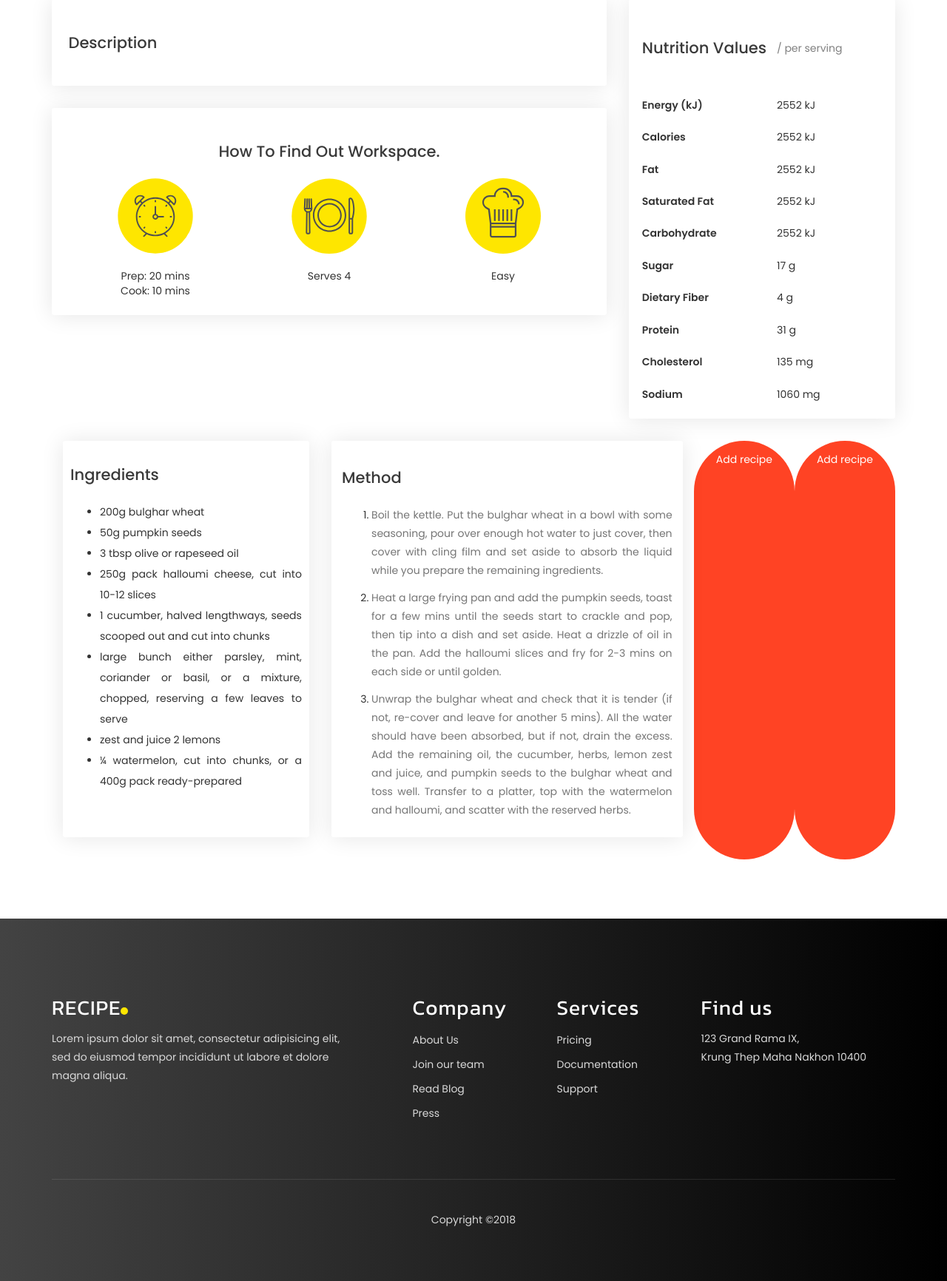
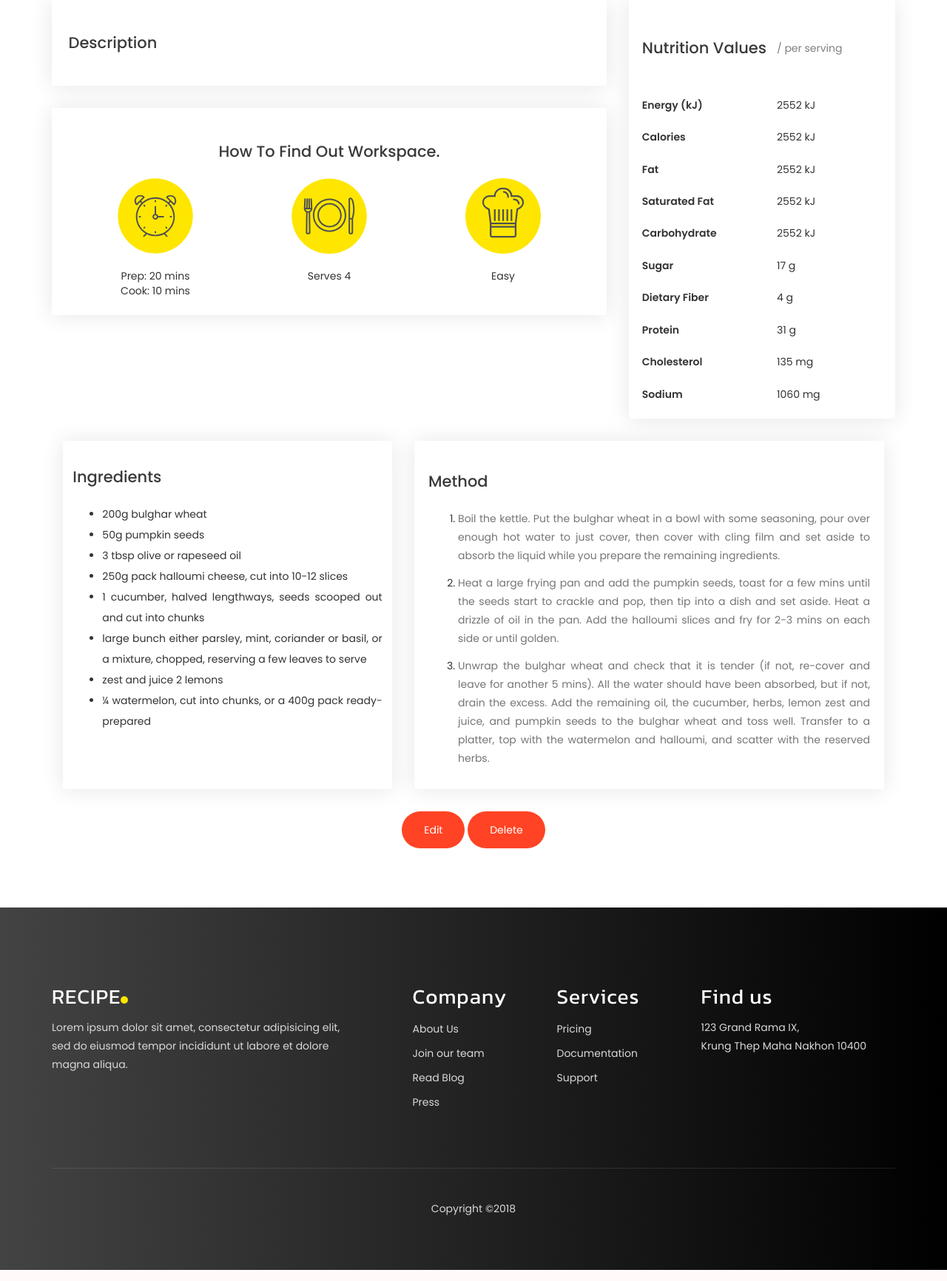
Before and after one commit to iAbrar/catalog, a Flask app: template templates/recipe.html in a window 1280 px wide. Shown: the part 551-2283 px from the top of the page at 74% size. Run offline with Flask 2, Linux system fonts and the light colour scheme; the template is opened without the code that fills it, so the values that code supplies are empty; some libraries are stand-ins or nearby versions.

Commit message:
add urls to buttons

```diff
--- a/templates/recipe.html
+++ b/templates/recipe.html
@@ -164,12 +164,12 @@
                   </div>
                </div>
             <!--methods-->
+
+         </div>
     <!--edit/delete buttons -->
-          <a href="blog-detail.html" class="btn section-btn">Add recipe</a>
-           <a href="blog-detail.html" class="btn section-btn">Add recipe</a>
+          <a href="{{url_for('editrecipe', category_id = category.id,recipe_id=item.id) }}" class="btn section-btn">Edit</a>
+           <a href="{{url_for('deleterecipe', category_id = category.id,recipe_id=item.id) }}" class="btn section-btn">Delete</a>
           <!--edit/delete buttons -->
-         </div>
-
       </section>
 
 {% endblock %}
```
